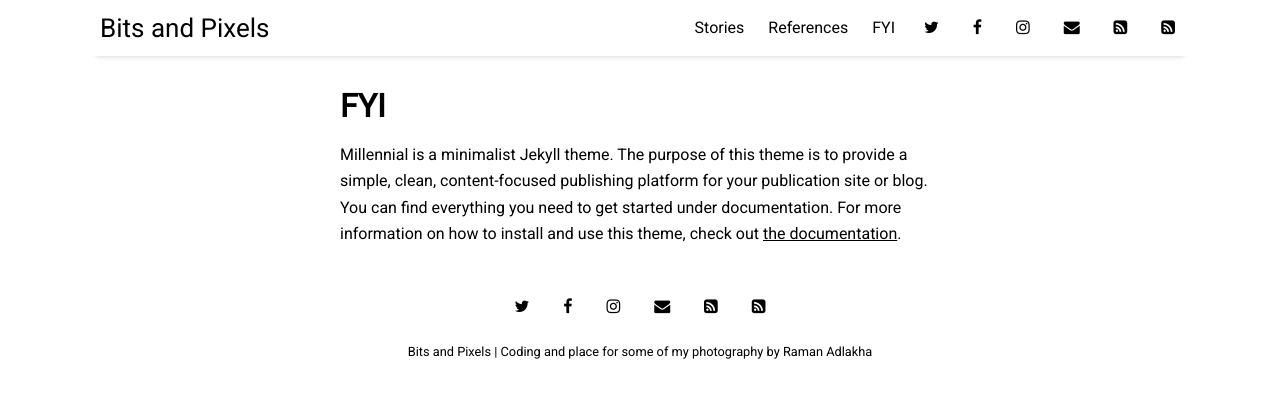
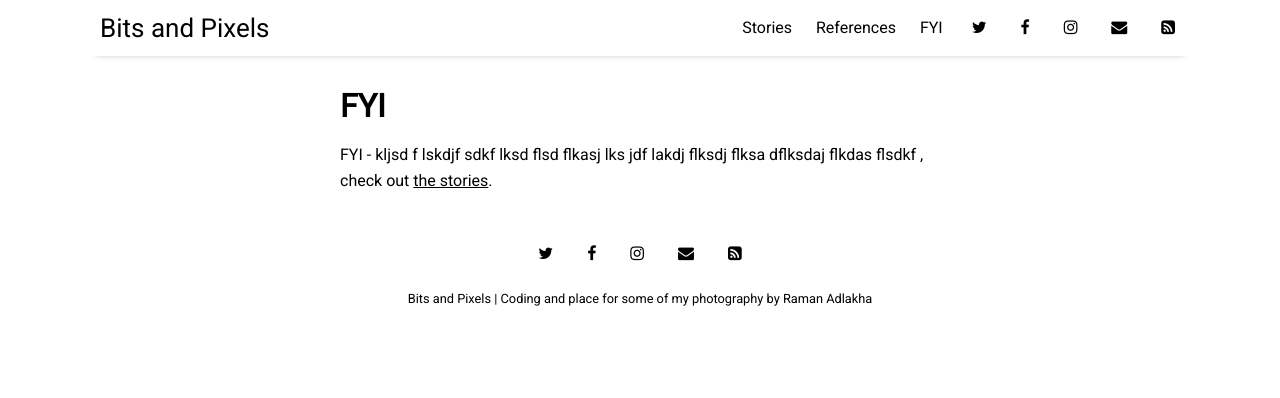
Before and after one commit to radlakha/radlakha.github.io, a Jekyll site: the page built from pages/fyi.md, in a window 1280 px wide. Shown: the top 398 px of the page. Built offline with Jekyll 4.4.1, drawn with Linux system fonts in a browser that asks for light colours; nearby versions of some CDN libraries.

Commit message:
Customize Theme

```diff
--- a/_data/settings.yml
+++ b/_data/settings.yml
@@ -18,7 +18,7 @@ social:
 - {icon: 'instagram', link:  'https://instagram.com/radlakha'}
 - {icon: 'envelope', link:   'mailto:raman .githubpages@adlakhas.com'}
 - {icon: 'rss-square', link: 'feed.xml'}
-- {icon: 'rss-square', link: 'rss-feed.xml'}
+# - {icon: 'rss-square', link: 'rss-feed.xml'}
 
 # Customize site text
 pagination:
--- a/pages/fyi.md
+++ b/pages/fyi.md
@@ -4,4 +4,4 @@ title: FYI
 permalink: /fyi
 ---
 
-Millennial is a minimalist Jekyll theme. The purpose of this theme is to provide a simple, clean, content-focused publishing platform for your publication site or blog. You can find everything you need to get started under documentation. For more information on how to install and use this theme, check out [the documentation]({{ site.github.url }}{% post_url 2016-10-10-getting-started %}).
+FYI - kljsd f lskdjf sdkf lksd flsd flkasj lks jdf lakdj flksdj flksa dflksdaj flkdas flsdkf , check out [the stories]({{ site.github.url }}{% post_url 2016-10-10-getting-started %}).
```
Also changed, not shown: pages/stories.md (+3 -3 lines).
